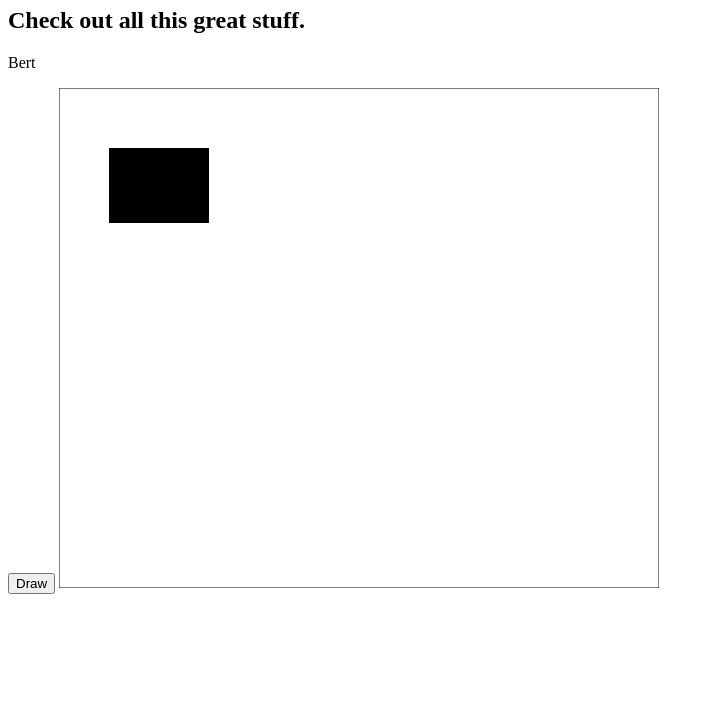
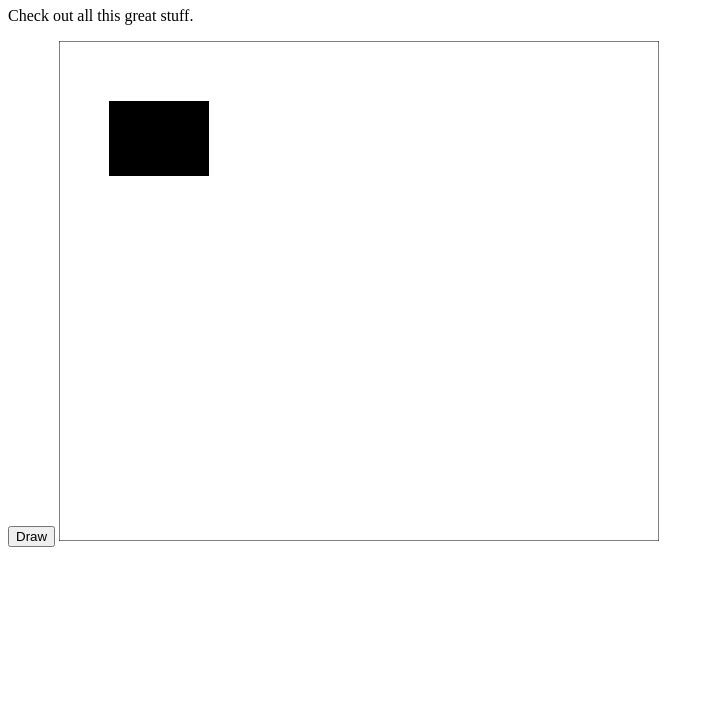
Before and after one commit to TheDando22/TheOdinProject, a plain HTML site: page javascript_basics/index.html in a window 1280 px wide. Shown: the part 73-800 px from the top of the page, without its empty margins (0-714 px from the left). Drawn offline with Linux system fonts and the light colour scheme.

Commit message:
Javascript Basics Task 3

```diff
--- a/javascript_basics/index.html
+++ b/javascript_basics/index.html
@@ -18,12 +18,13 @@
 <section class="preview"></section>
 
     <h1>Javascript Basics</h1>
-    <h2>Check out all this great stuff.</h2>
-    <p></p>
+    <p>Check out all this great stuff.</p>
 
         <button>Draw</button>
 
         <canvas width="600" height="500"></canvas>
+
+        <section></section>
 
     <script type="text/javascript" src="js/randomName.js"></script>
 
--- a/javascript_basics/js/randomName.js
+++ b/javascript_basics/js/randomName.js
@@ -1,15 +1,19 @@
 let names = ['Chris', 'Li Kang', 'Anne', 'Francesca', 'Mustafa', 'Tina', 'Bert', 'Jada']
-let para = document.querySelector('p');
+let para = document.createElement('p');
 
-function randomName() {
-    let name = Math.floor(Math.random() * names.length);
-    let choice = names[name];
-    para.textContent = choice;
+function random(min, max){
+    const result = Math.floor(Math.random() * (max - min)) + min;
+    console.log('result: ' + result);
+    return result;
 }
 
-randomName();
+function randomName(array) {
+    let name = array[random(0, array.length)];
+    console.log(name);
+    return name;
+}
 
-// Don't edit the code below here!
+para.textContent = randomName(names);
 
 section.innerHTML = ' ';
 
```
